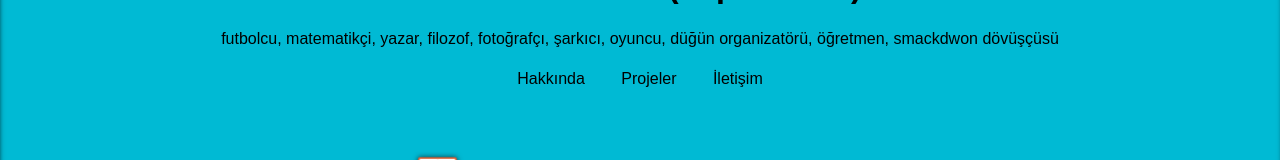
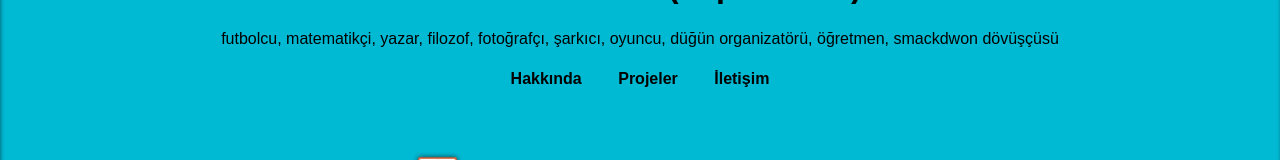
Before and after one commit to qweasd558/mobil, a plain HTML site: page index.html in a window 1280 px wide. Shown: the part 191-351 px from the top of the page. Drawn offline with Linux system fonts and the light colour scheme.

Commit message:
Update index.html

```diff
--- a/index.html
+++ b/index.html
@@ -14,9 +14,9 @@
     <p class="hk">futbolcu, matematikçi, yazar, filozof, fotoğrafçı, şarkıcı, oyuncu, düğün organizatörü, öğretmen, smackdwon dövüşçüsü</p>
     <nav>
       <ul>
-        <li><a href="#about">Hakkında</a></li>
-        <li><a href="#projects">Projeler</a></li>
-        <li><a href="#contact">İletişim</a></li>
+        <li><a href="#about"><strong>Hakkında</strong></a></li>
+        <li><a href="#projects"><strong>Projeler</strong></a></li>
+        <li><a href="#contact"><strong>İletişim</strong></a></li>
       </ul>
     </nav>
   </header>
```
